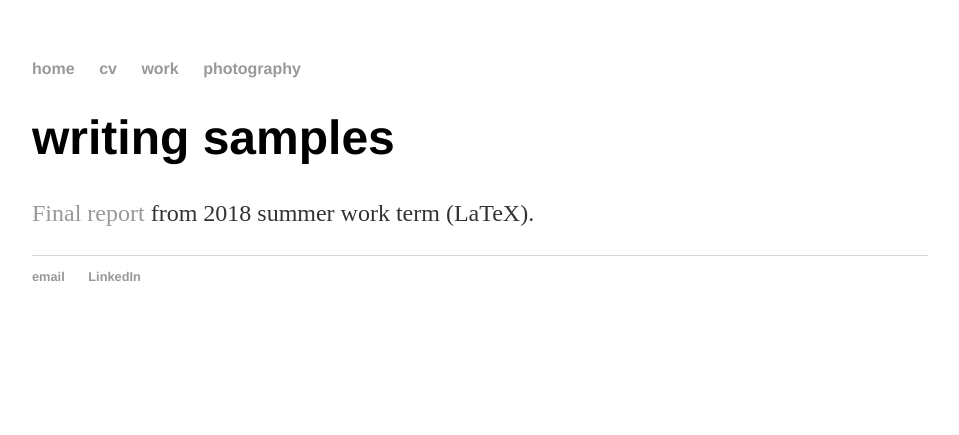
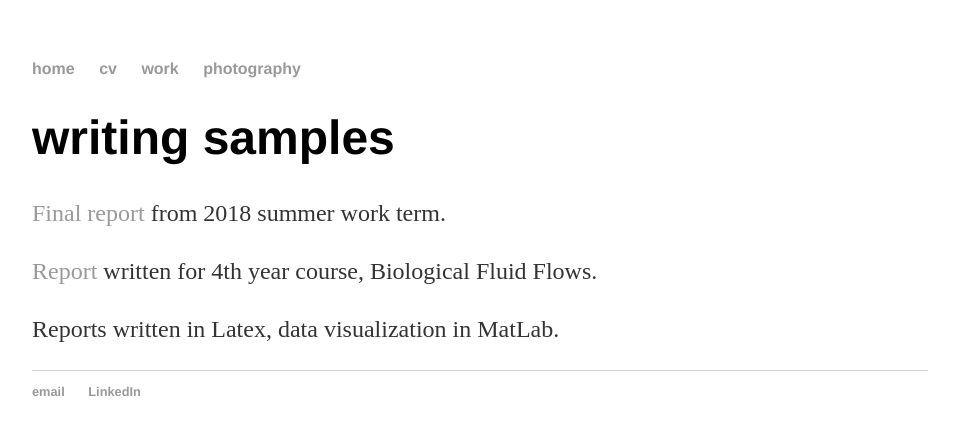
Before and after one commit to LurkingH0rr0r/LurkingH0rr0r.github.io, a Jekyll site: the page built from _posts/2019-09-04-writing-samples.md, in a window 1280 px wide. Shown: the top 435 px of the page, without its empty margins (160-1119 px from the left). Built offline with Jekyll 4.4.1, drawn with Linux system fonts in a browser that asks for light colours.

Commit message:
Update 2019-09-04-writing-samples.md

```diff
--- a/_posts/2019-09-04-writing-samples.md
+++ b/_posts/2019-09-04-writing-samples.md
@@ -4,4 +4,8 @@ title: "writing samples"
 date: 2019-09-04
 ---
 
-[Final report](https://docs.google.com/viewer?url=https://github.com/Patrick-Shorey/Patrick-Shorey.github.io/raw/master/pdfs/Evaluation%20of%20the%20OTTER%20for%20Model%20Ship%20Experiments.pdf) from 2018 summer work term (LaTeX).
+[Final report](https://docs.google.com/viewer?url=https://github.com/Patrick-Shorey/Patrick-Shorey.github.io/raw/master/pdfs/Evaluation%20of%20the%20OTTER%20for%20Model%20Ship%20Experiments.pdf) from 2018 summer work term.
+
+[Report](https://docs.google.com/viewer?url=https://github.com/Patrick-Shorey/Patrick-Shorey.github.io/raw/master/pdfs/MECH492%20Project%20Report.pdf) written for 4th year course, Biological Fluid Flows.
+
+Reports written in Latex, data visualization in MatLab.
```
